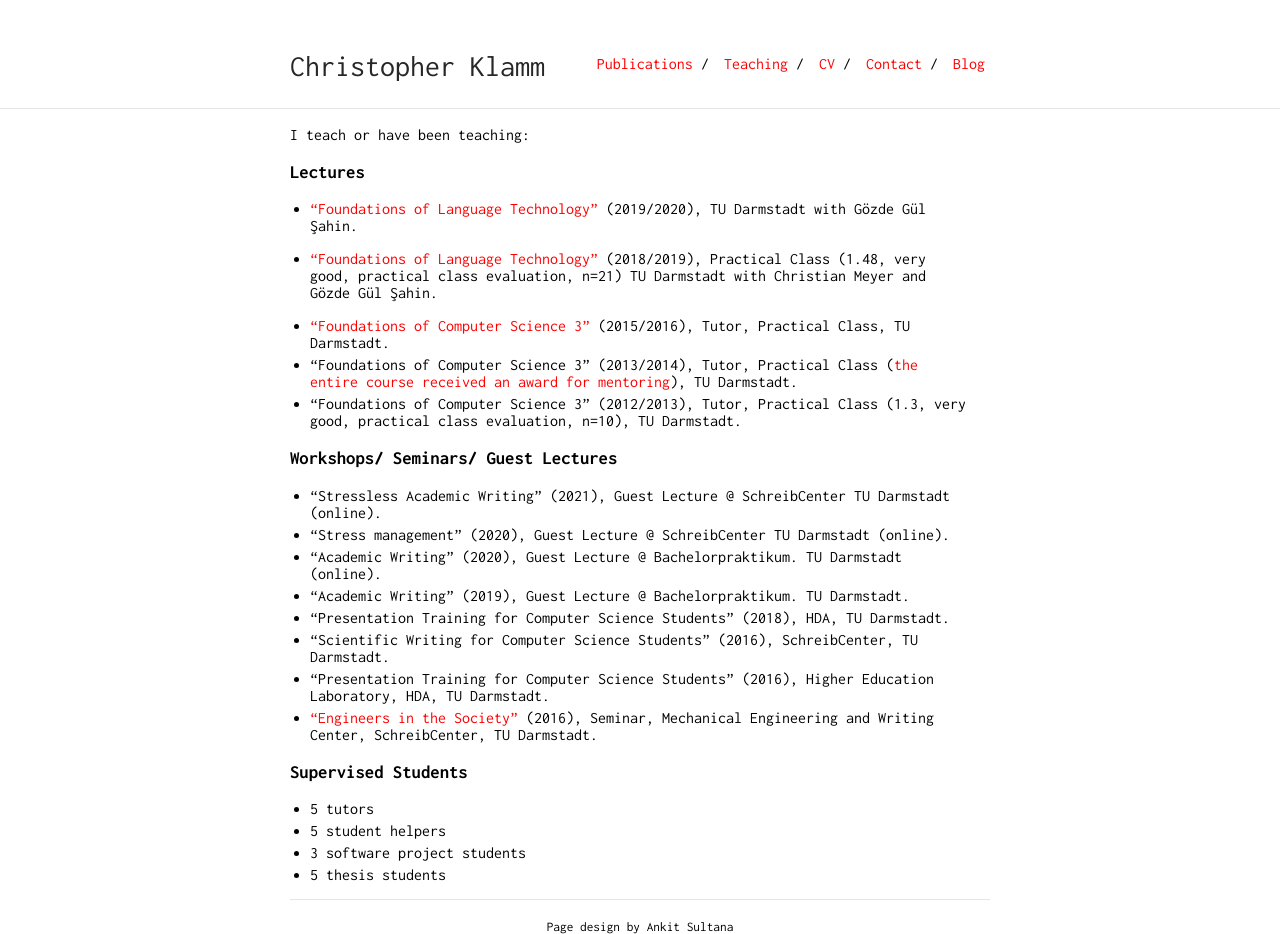
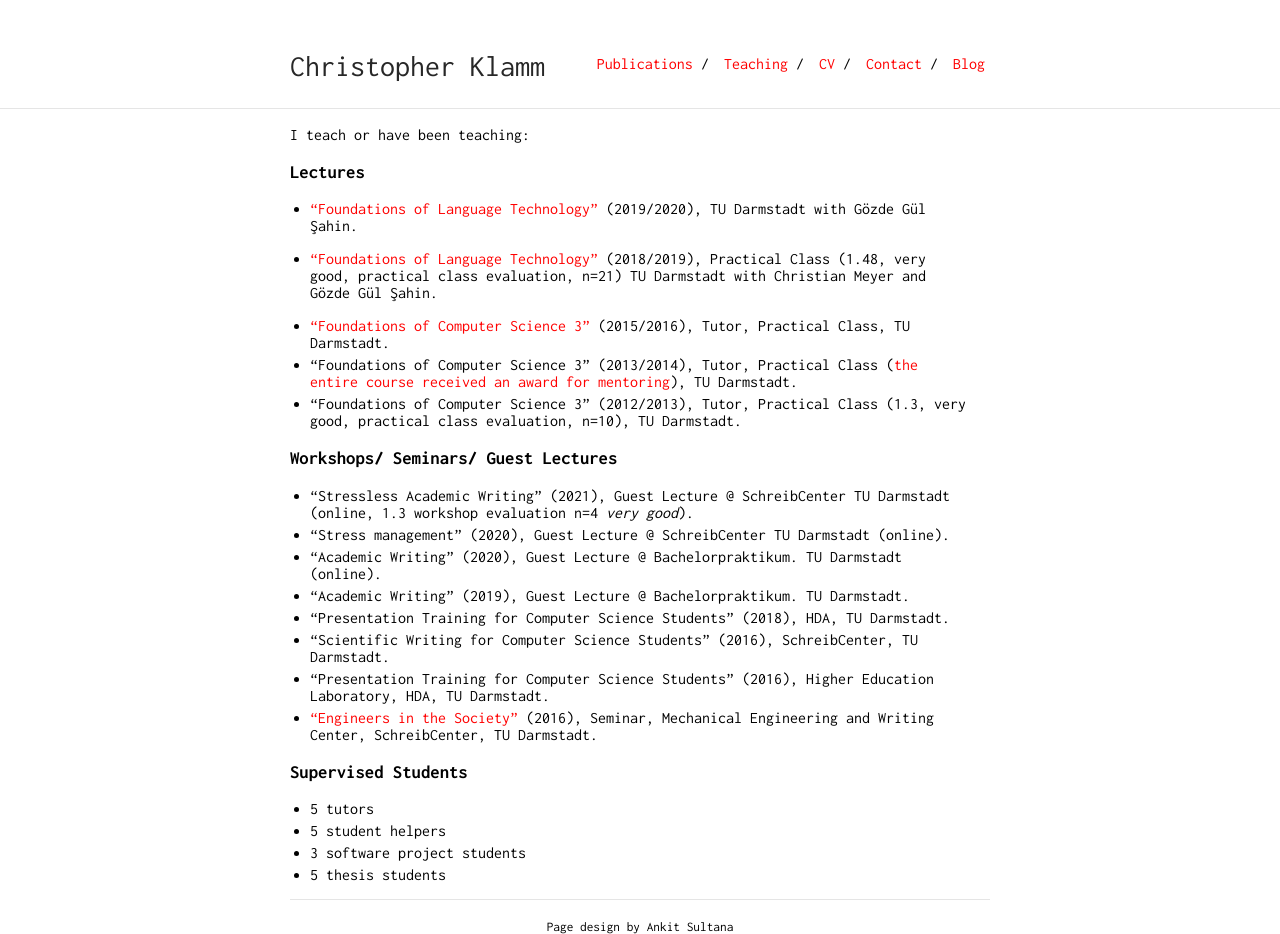
Before and after one commit to chkla/gitPage, a Jekyll site: the page built from teaching.md, in a window 1280 px wide. Built offline with Jekyll 4.4.1, drawn with Linux system fonts in a browser that asks for light colours.

Commit message:
Update teaching.md

```diff
--- a/teaching.md
+++ b/teaching.md
@@ -13,7 +13,7 @@ I teach or have been teaching:
 * "Foundations of Computer Science 3" (2012/2013), Tutor, Practical Class (1.3, very good, practical class evaluation, n=10), TU Darmstadt.
 
 ### Workshops/ Seminars/ Guest Lectures
-* "Stressless Academic Writing" (2021), Guest Lecture @ SchreibCenter TU Darmstadt (online).
+* "Stressless Academic Writing" (2021), Guest Lecture @ SchreibCenter TU Darmstadt (online, 1.3 workshop evaluation n=4 _very good_).
 * "Stress management" (2020), Guest Lecture @ SchreibCenter TU Darmstadt (online).
 * "Academic Writing" (2020), Guest Lecture @ Bachelorpraktikum. TU Darmstadt (online).
 * "Academic Writing" (2019), Guest Lecture @ Bachelorpraktikum. TU Darmstadt.
```
